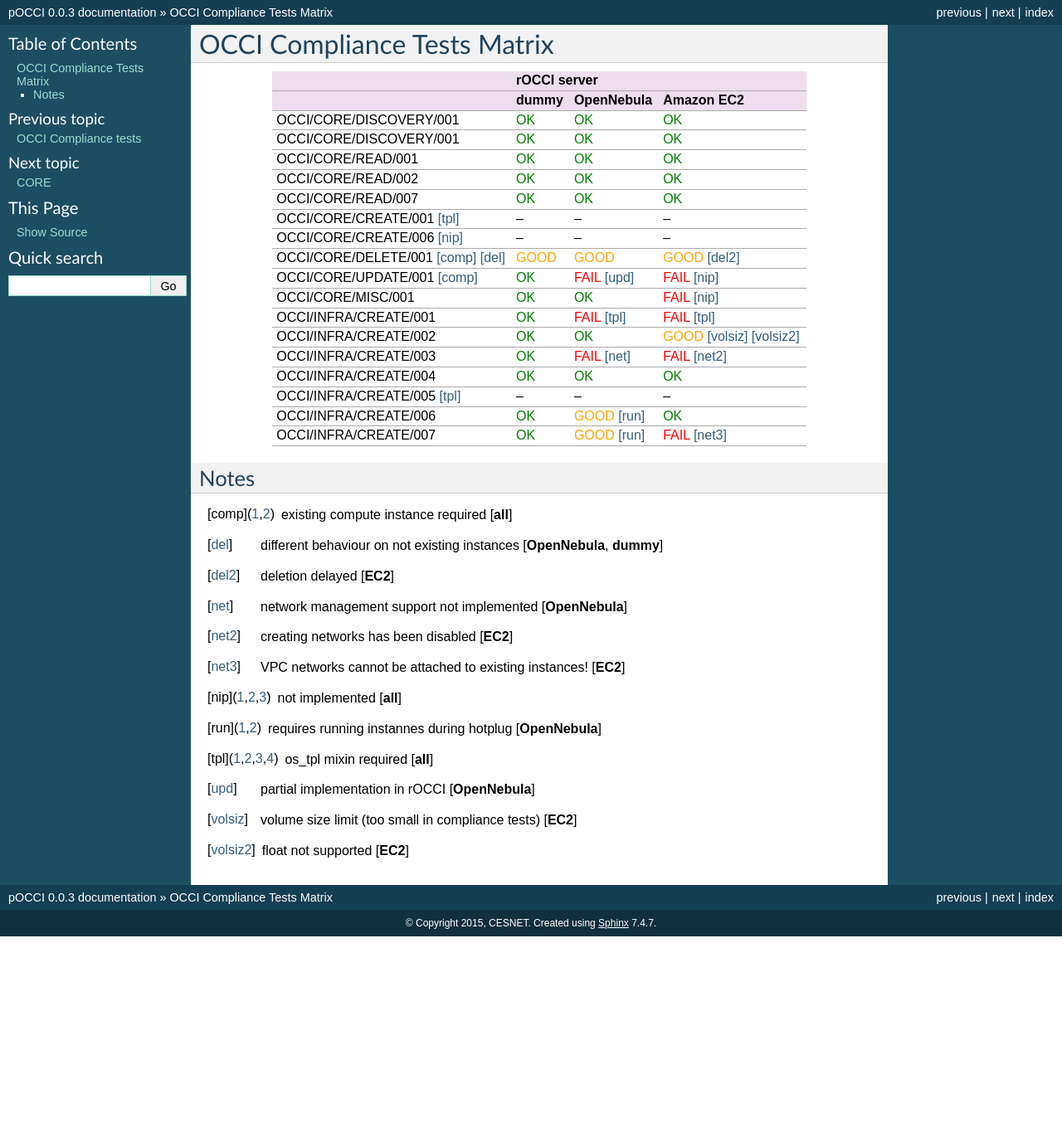
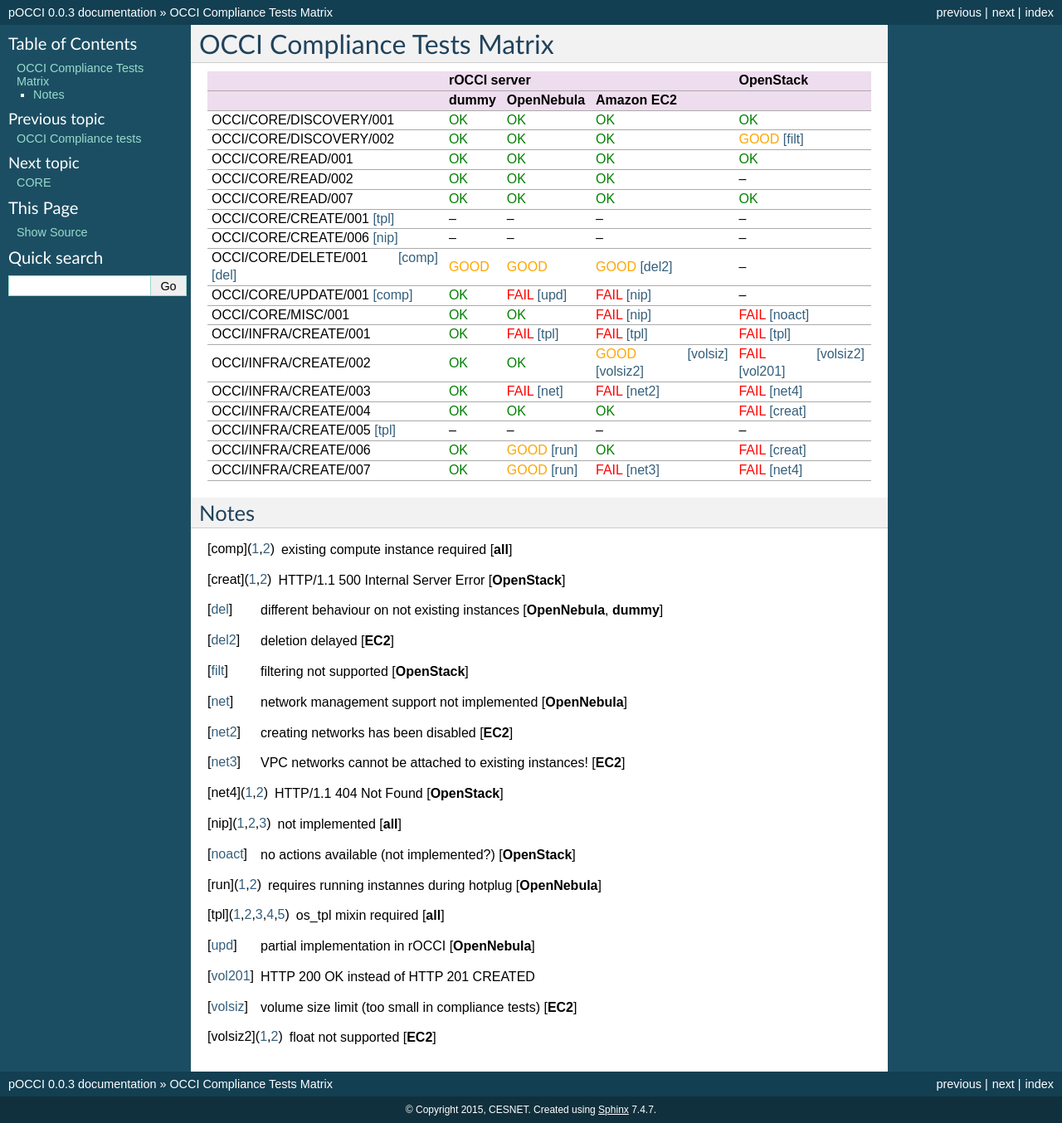
Before and after one commit to CESNET/pOCCI, a Sphinx documentation site: the page built from doc/matrix.rst, in a window 1280 px wide. Shown: the whole page at 83% size. Built offline with Sphinx 7.4.7, drawn with Linux system fonts in a browser that asks for light colours; before the commit the page ends 1129 px from its top, so only the background shows below that.

Commit message:
Initial compliance testing of OpenStack.

```diff
--- a/doc/matrix.rst
+++ b/doc/matrix.rst
@@ -15,54 +15,58 @@ OCCI Compliance Tests Matrix
      .fail {color:red}
    </style>
 
-+-------------------------------------+-------------------------------------------------------------------------+
-|                                     |                               rOCCI server                              |
-+-------------------------------------+--------------+---------------------+------------------------------------+
-|                                     |     dummy    |      OpenNebula     |             Amazon EC2             |
-+=====================================+==============+=====================+====================================+
-| OCCI/CORE/DISCOVERY/001             |   :ok:`OK`   |       :ok:`OK`      |              :ok:`OK`              |
-+-------------------------------------+--------------+---------------------+------------------------------------+
-| OCCI/CORE/DISCOVERY/001             |   :ok:`OK`   |       :ok:`OK`      |              :ok:`OK`              |
-+-------------------------------------+--------------+---------------------+------------------------------------+
-| OCCI/CORE/READ/001                  |   :ok:`OK`   |       :ok:`OK`      |              :ok:`OK`              |
-+-------------------------------------+--------------+---------------------+------------------------------------+
-| OCCI/CORE/READ/002                  |   :ok:`OK`   |       :ok:`OK`      |              :ok:`OK`              |
-+-------------------------------------+--------------+---------------------+------------------------------------+
-| OCCI/CORE/READ/007                  |   :ok:`OK`   |       :ok:`OK`      |              :ok:`OK`              |
-+-------------------------------------+--------------+---------------------+------------------------------------+
-| OCCI/CORE/CREATE/001 [tpl]_         |      --      |          --         |                 --                 |
-+-------------------------------------+--------------+---------------------+------------------------------------+
-| OCCI/CORE/CREATE/006 [nip]_         |      --      |          --         |                 --                 |
-+-------------------------------------+--------------+---------------------+------------------------------------+
-| OCCI/CORE/DELETE/001 [comp]_ [del]_ | :good:`GOOD` |     :good:`GOOD`    |        :good:`GOOD` [del2]_        |
-+-------------------------------------+--------------+---------------------+------------------------------------+
-| OCCI/CORE/UPDATE/001 [comp]_        |   :ok:`OK`   | :fail:`FAIL` [upd]_ |         :fail:`FAIL` [nip]_        |
-+-------------------------------------+--------------+---------------------+------------------------------------+
-| OCCI/CORE/MISC/001                  |   :ok:`OK`   |       :ok:`OK`      |         :fail:`FAIL` [nip]_        |
-+-------------------------------------+--------------+---------------------+------------------------------------+
-| OCCI/INFRA/CREATE/001               |   :ok:`OK`   | :fail:`FAIL` [tpl]_ |         :fail:`FAIL` [tpl]_        |
-+-------------------------------------+--------------+---------------------+------------------------------------+
-| OCCI/INFRA/CREATE/002               |   :ok:`OK`   |       :ok:`OK`      | :good:`GOOD` [volsiz]_  [volsiz2]_ |
-+-------------------------------------+--------------+---------------------+------------------------------------+
-| OCCI/INFRA/CREATE/003               |   :ok:`OK`   | :fail:`FAIL` [net]_ |        :fail:`FAIL` [net2]_        |
-+-------------------------------------+--------------+---------------------+------------------------------------+
-| OCCI/INFRA/CREATE/004               |   :ok:`OK`   |       :ok:`OK`      |              :ok:`OK`              |
-+-------------------------------------+--------------+---------------------+------------------------------------+
-| OCCI/INFRA/CREATE/005 [tpl]_        |      --      |          --         |                 --                 |
-+-------------------------------------+--------------+---------------------+------------------------------------+
-| OCCI/INFRA/CREATE/006               |   :ok:`OK`   | :good:`GOOD` [run]_ |              :ok:`OK`              |
-+-------------------------------------+--------------+---------------------+------------------------------------+
-| OCCI/INFRA/CREATE/007               |   :ok:`OK`   | :good:`GOOD` [run]_ |        :fail:`FAIL` [net3]_        |
-+-------------------------------------+--------------+---------------------+------------------------------------+
++-------------------------------------+-------------------------------------------------------------------------+-----------------------------------+
+|                                     |                               rOCCI server                              |           OpenStack               |
++-------------------------------------+--------------+---------------------+------------------------------------+-----------------------------------+
+|                                     |     dummy    |      OpenNebula     |             Amazon EC2             |                                   |
++=====================================+==============+=====================+====================================+===================================+
+| OCCI/CORE/DISCOVERY/001             |   :ok:`OK`   |       :ok:`OK`      |              :ok:`OK`              |       :ok:`OK`                    |
++-------------------------------------+--------------+---------------------+------------------------------------+-----------------------------------+
+| OCCI/CORE/DISCOVERY/002             |   :ok:`OK`   |       :ok:`OK`      |              :ok:`OK`              |   :good:`GOOD` [filt]_            |
++-------------------------------------+--------------+---------------------+------------------------------------+-----------------------------------+
+| OCCI/CORE/READ/001                  |   :ok:`OK`   |       :ok:`OK`      |              :ok:`OK`              |         :ok:`OK`                  |
++-------------------------------------+--------------+---------------------+------------------------------------+-----------------------------------+
+| OCCI/CORE/READ/002                  |   :ok:`OK`   |       :ok:`OK`      |              :ok:`OK`              |           --                      |
++-------------------------------------+--------------+---------------------+------------------------------------+-----------------------------------+
+| OCCI/CORE/READ/007                  |   :ok:`OK`   |       :ok:`OK`      |              :ok:`OK`              |         :ok:`OK`                  |
++-------------------------------------+--------------+---------------------+------------------------------------+-----------------------------------+
+| OCCI/CORE/CREATE/001 [tpl]_         |      --      |          --         |                 --                 |           --                      |
++-------------------------------------+--------------+---------------------+------------------------------------+-----------------------------------+
+| OCCI/CORE/CREATE/006 [nip]_         |      --      |          --         |                 --                 |           --                      |
++-------------------------------------+--------------+---------------------+------------------------------------+-----------------------------------+
+| OCCI/CORE/DELETE/001 [comp]_ [del]_ | :good:`GOOD` |     :good:`GOOD`    |        :good:`GOOD` [del2]_        |           --                      |
++-------------------------------------+--------------+---------------------+------------------------------------+-----------------------------------+
+| OCCI/CORE/UPDATE/001 [comp]_        |   :ok:`OK`   | :fail:`FAIL` [upd]_ |         :fail:`FAIL` [nip]_        |           --                      |
++-------------------------------------+--------------+---------------------+------------------------------------+-----------------------------------+
+| OCCI/CORE/MISC/001                  |   :ok:`OK`   |       :ok:`OK`      |         :fail:`FAIL` [nip]_        |   :fail:`FAIL` [noact]_           |
++-------------------------------------+--------------+---------------------+------------------------------------+-----------------------------------+
+| OCCI/INFRA/CREATE/001               |   :ok:`OK`   | :fail:`FAIL` [tpl]_ |         :fail:`FAIL` [tpl]_        |   :fail:`FAIL` [tpl]_             |
++-------------------------------------+--------------+---------------------+------------------------------------+-----------------------------------+
+| OCCI/INFRA/CREATE/002               |   :ok:`OK`   |       :ok:`OK`      | :good:`GOOD` [volsiz]_  [volsiz2]_ | :fail:`FAIL` [volsiz2]_ [vol201]_ |
++-------------------------------------+--------------+---------------------+------------------------------------+-----------------------------------+
+| OCCI/INFRA/CREATE/003               |   :ok:`OK`   | :fail:`FAIL` [net]_ |        :fail:`FAIL` [net2]_        |    :fail:`FAIL` [net4]_           |
++-------------------------------------+--------------+---------------------+------------------------------------+-----------------------------------+
+| OCCI/INFRA/CREATE/004               |   :ok:`OK`   |       :ok:`OK`      |              :ok:`OK`              |    :fail:`FAIL` [creat]_          |
++-------------------------------------+--------------+---------------------+------------------------------------+-----------------------------------+
+| OCCI/INFRA/CREATE/005 [tpl]_        |      --      |          --         |                 --                 |           --                      |
++-------------------------------------+--------------+---------------------+------------------------------------+-----------------------------------+
+| OCCI/INFRA/CREATE/006               |   :ok:`OK`   | :good:`GOOD` [run]_ |              :ok:`OK`              |   :fail:`FAIL` [creat]_           |
++-------------------------------------+--------------+---------------------+------------------------------------+-----------------------------------+
+| OCCI/INFRA/CREATE/007               |   :ok:`OK`   | :good:`GOOD` [run]_ |        :fail:`FAIL` [net3]_        |   :fail:`FAIL` [net4]_            |
++-------------------------------------+--------------+---------------------+------------------------------------+-----------------------------------+
 
 Notes
 -----
 
 .. [comp] existing compute instance required [**all**]
 
+.. [creat] HTTP/1.1 500 Internal Server Error [**OpenStack**]
+
 .. [del] different behaviour on not existing instances [**OpenNebula**, **dummy**]
 
 .. [del2] deletion delayed [**EC2**]
+
+.. [filt] filtering not supported [**OpenStack**]
 
 .. [net] network management support not implemented [**OpenNebula**]
 
@@ -70,7 +74,11 @@ Notes
 
 .. [net3] VPC networks cannot be attached to existing instances! [**EC2**]
 
+.. [net4] HTTP/1.1 404 Not Found [**OpenStack**]
+
 .. [nip] not implemented [**all**]
+
+.. [noact] no actions available (not implemented?) [**OpenStack**]
 
 .. [run] requires running instannes during hotplug [**OpenNebula**]
 
@@ -78,6 +86,8 @@ Notes
 
 .. [upd] partial implementation in rOCCI [**OpenNebula**]
 
+.. [vol201] HTTP 200 OK instead of HTTP 201 CREATED
+
 .. [volsiz] volume size limit (too small in compliance tests) [**EC2**]
 
 .. [volsiz2] float not supported [**EC2**]
```
